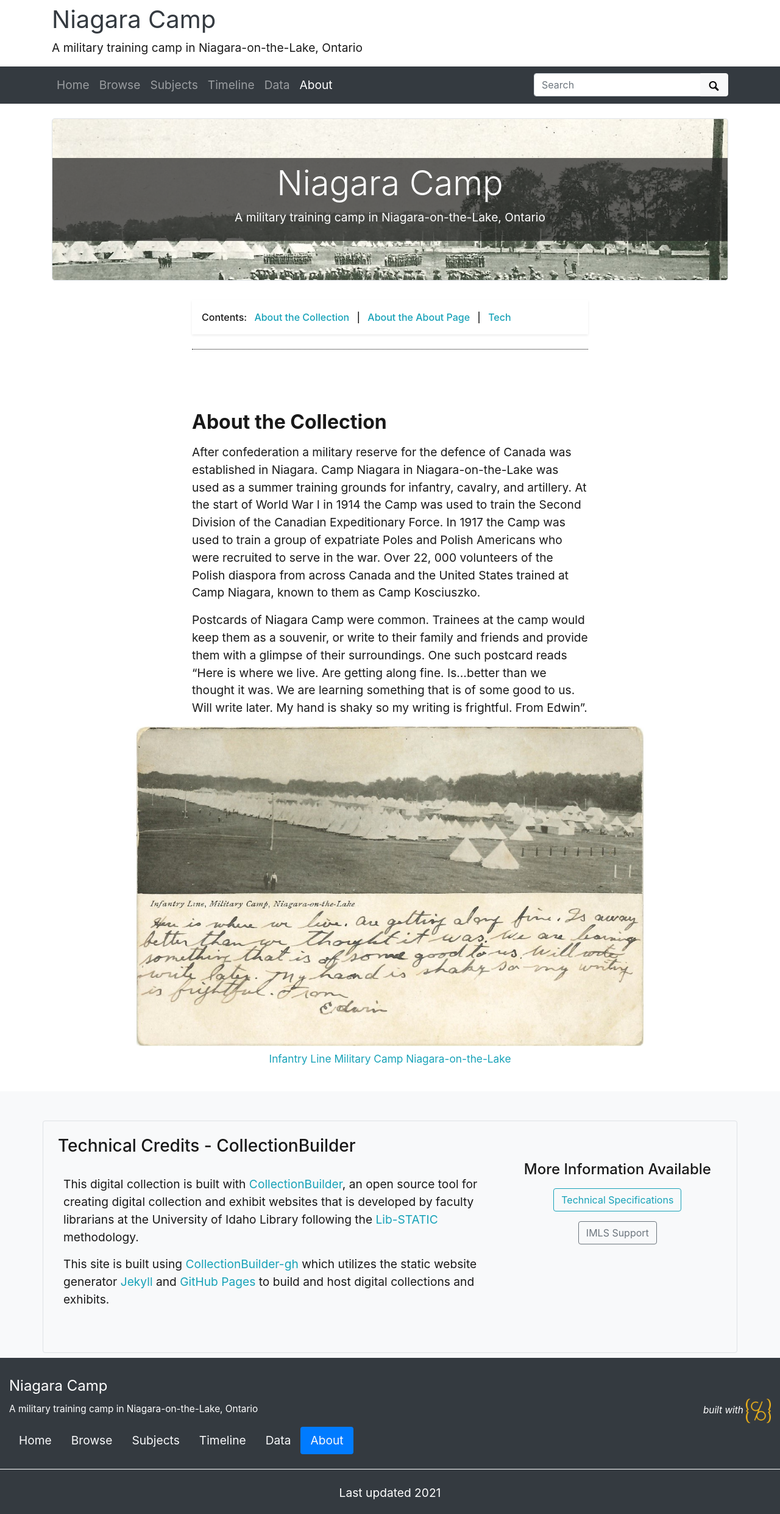
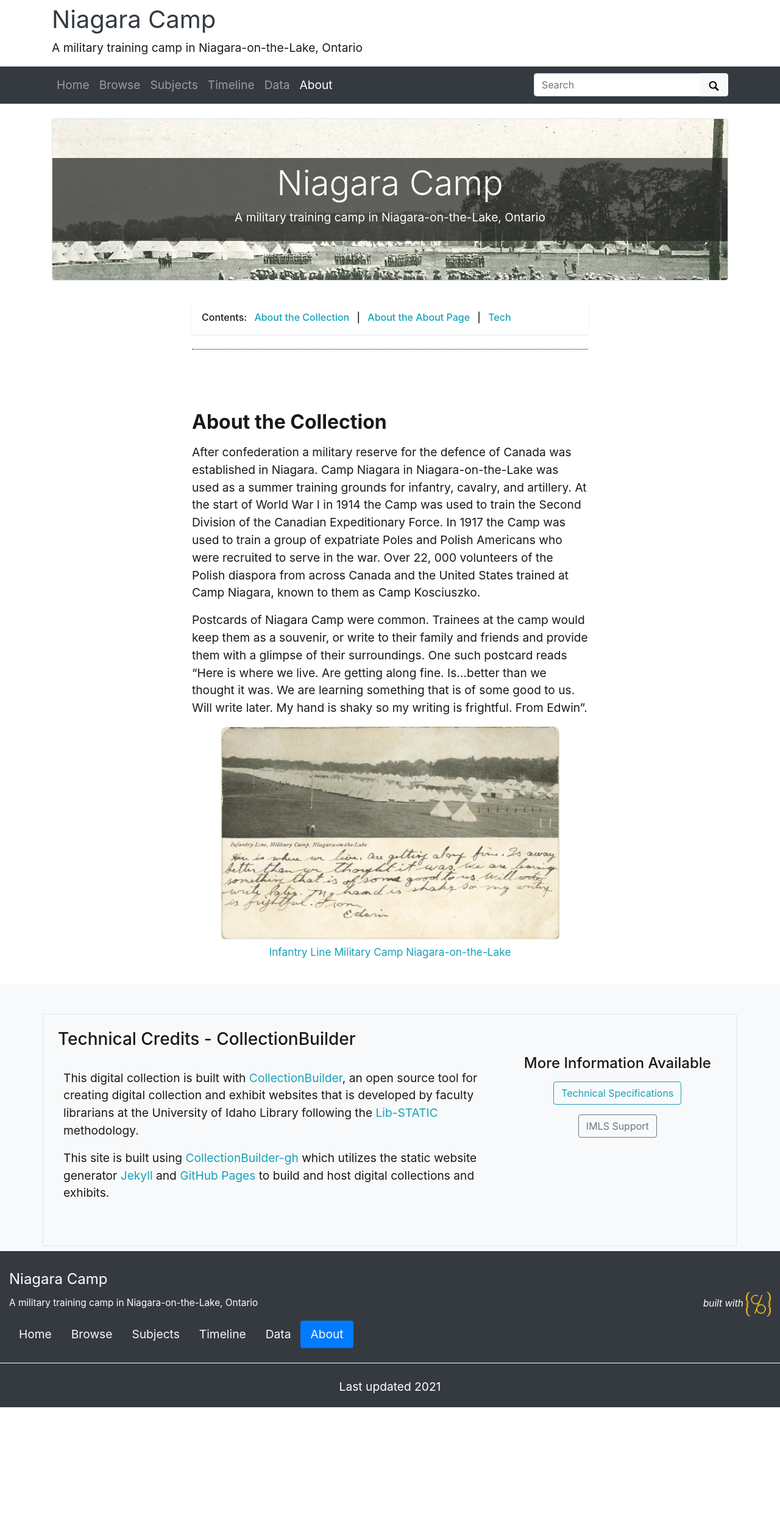
Before and after one commit to chantalcameron/Niagara-Camp, a Jekyll site: the page built from pages/about.md, in a window 1280 px wide. Shown: the whole page at 61% size. Built offline with Jekyll 4.4.1, drawn with Linux system fonts in a browser that asks for light colours; after the commit the page ends 2307 px from its top, so only the background shows below that.

Commit message:
Update about.md

```diff
--- a/pages/about.md
+++ b/pages/about.md
@@ -18,4 +18,4 @@ After confederation a military reserve for the defence of Canada was established
 
 Postcards of Niagara Camp were common.  Trainees at the camp would keep them as a souvenir, or write to their family and friends and provide them with a glimpse of their surroundings.  One such postcard reads "Here is where we live.  Are getting along fine.  Is...better than we thought it was.  We are learning something that is of some good to us.  Will write later.  My hand is shaky so my writing is frightful.  From Edwin".
 
-{% include feature/image.html objectid="item21" width="75" %}
+{% include feature/image.html objectid="item21" width="50" %}
```
